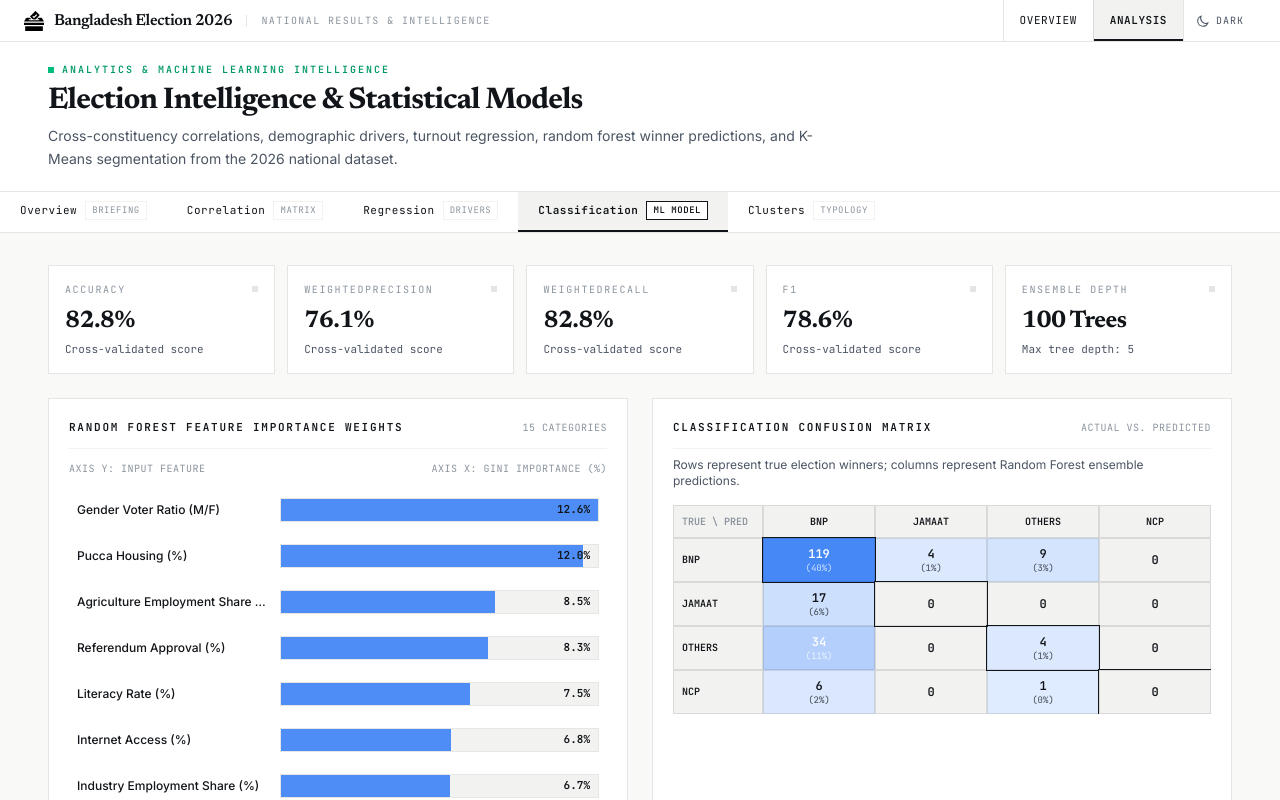
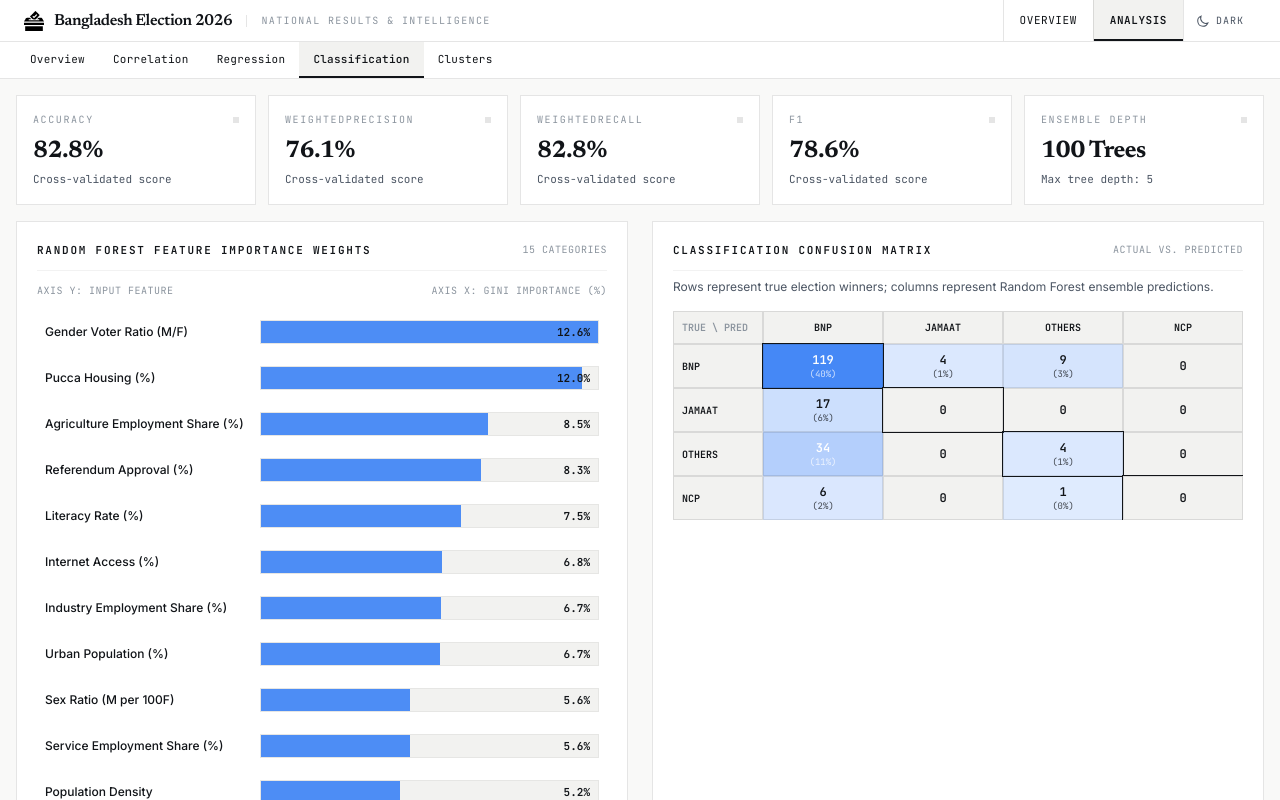
Before and after one commit to minhajshafin/Election-Dashboard, a Next.js app in the folder frontend/: page /analysis/classification in a window 1280 px wide. Shown: the top 800 px of the page. Built offline with nearby package versions, Linux system fonts and the light colour scheme.

Commit message:
Streamline analysis layout: remove page margins/padding and remove tags from nav buttons

```diff
--- a/frontend/app/analysis/classification/page.tsx
+++ b/frontend/app/analysis/classification/page.tsx
@@ -41,7 +41,7 @@ export default async function ClassificationPage() {
   }
 
   return (
-    <main className="space-y-6">
+    <div className="space-y-4">
       {/* Classification Performance Scorecards */}
       <MetricCards
         cards={[
@@ -166,6 +166,6 @@ export default async function ClassificationPage() {
           </p>
         </Panel>
       </section>
-    </main>
+    </div>
   );
 }
--- a/frontend/app/analysis/clusters/page.tsx
+++ b/frontend/app/analysis/clusters/page.tsx
@@ -177,7 +177,7 @@ export default async function ClustersPage() {
     .filter((point): point is NonNullable<typeof point> => point !== null);
 
   return (
-    <main className="space-y-6">
+    <div className="space-y-4">
       {/* 5 Socioeconomic Archetype Dossier Cards */}
       <section className="grid gap-3 sm:grid-cols-2 xl:grid-cols-5">
         {CLUSTER_PROFILES.map((profile) => {
@@ -278,6 +278,6 @@ export default async function ClustersPage() {
           </p>
         </Panel>
       </section>
-    </main>
+    </div>
   );
 }
--- a/frontend/app/analysis/correlation/page.tsx
+++ b/frontend/app/analysis/correlation/page.tsx
@@ -34,7 +34,7 @@ export default async function CorrelationPage() {
   const topNegative = getTopPairs(columns, pearson, "negative", 6);
 
   return (
-    <main className="space-y-6">
+    <div className="space-y-4">
       {/* Interactive Pearson Correlation Heatmap */}
       <section>
         <CorrelationHeatmap
@@ -140,6 +140,6 @@ export default async function CorrelationPage() {
           </p>
         </Panel>
       </section>
-    </main>
+    </div>
   );
 }
--- a/frontend/app/analysis/layout.tsx
+++ b/frontend/app/analysis/layout.tsx
@@ -8,35 +8,15 @@ export default function AnalysisLayout({ children }: { children: ReactNode }) {
     <div className="min-h-screen flex flex-col bg-[var(--bg-canvas)] text-[var(--text-primary)] selection:bg-[var(--text-primary)] selection:text-[var(--bg-canvas)]">
       <PrimaryNav />
 
-      {/* Editorial Intelligence Masthead */}
-      <section className="border-b border-[var(--border)] bg-[var(--bg-surface)] px-4 py-5 sm:px-8 lg:px-12">
-        <div className="max-w-7xl mx-auto">
-          <div className="flex items-center gap-2">
-            <span className="inline-block h-1.5 w-1.5 bg-emerald-500 shrink-0" />
-            <p className="font-mono text-[10px] uppercase tracking-[0.2em] text-emerald-600 dark:text-emerald-400 font-semibold">
-              Analytics &amp; Machine Learning Intelligence
-            </p>
-          </div>
-          <h1 className="mt-1.5 text-2xl sm:text-3xl font-bold tracking-tight text-[var(--text-primary)] font-serif">
-            Election Intelligence &amp; Statistical Models
-          </h1>
-          <p className="mt-1.5 max-w-3xl text-xs sm:text-sm text-[var(--text-secondary)] leading-relaxed font-sans">
-            Cross-constituency correlations, demographic drivers, turnout regression, random forest winner predictions, and K-Means segmentation from the 2026 national dataset.
-          </p>
-        </div>
-      </section>
-
-      {/* Sticky Tab Navigation Ribbon */}
-      <div className="sticky top-[42px] z-40 border-b border-[var(--border)] bg-[var(--bg-surface)]">
-        <div className="max-w-7xl mx-auto">
-          <AnalysisSubNav />
-        </div>
+      {/* Sticky Tab Navigation Ribbon - flush edge to edge */}
+      <div className="sticky top-[42px] z-40 border-b border-[var(--border)] bg-[var(--bg-surface)] px-2 sm:px-4">
+        <AnalysisSubNav />
       </div>
 
-      {/* Main Content Area */}
-      <div className="flex-1 max-w-7xl mx-auto w-full px-4 py-8 sm:px-8 lg:px-12">
+      {/* Full-width Main Content Area */}
+      <main className="flex-1 w-full px-2 sm:px-4 py-3 sm:py-4">
         {children}
-      </div>
+      </main>
     </div>
   );
 }
--- a/frontend/app/analysis/overview/page.tsx
+++ b/frontend/app/analysis/overview/page.tsx
@@ -128,7 +128,7 @@ export default async function AnalysisOverviewPage() {
     Object.entries(summary.seats_by_alliance).sort((left, right) => right[1] - left[1])[0] ?? ["N/A", 0];
 
   return (
-    <main className="space-y-6">
+    <div className="space-y-4">
       {/* Top 5 Headline Metric Bento Cards */}
       <MetricCards
         cards={[
@@ -246,6 +246,6 @@ export default async function AnalysisOverviewPage() {
           </p>
         </Panel>
       </section>
-    </main>
+    </div>
   );
 }
--- a/frontend/app/analysis/regression/page.tsx
+++ b/frontend/app/analysis/regression/page.tsx
@@ -101,7 +101,7 @@ export default async function RegressionPage() {
     .filter((point): point is NonNullable<typeof point> => point !== null);
 
   return (
-    <main className="space-y-6">
+    <div className="space-y-4">
       {/* Model Performance Scorecards */}
       <MetricCards
         cards={[
@@ -155,6 +155,6 @@ export default async function RegressionPage() {
           </p>
         </Panel>
       </section>
-    </main>
+    </div>
   );
 }
--- a/frontend/components/nav/AnalysisSubNav.tsx
+++ b/frontend/components/nav/AnalysisSubNav.tsx
@@ -4,18 +4,18 @@ import Link from "next/link";
 import { usePathname } from "next/navigation";
 
 const ANALYSIS_LINKS = [
-  { href: "/analysis/overview", label: "Overview", badge: "Briefing" },
-  { href: "/analysis/correlation", label: "Correlation", badge: "Matrix" },
-  { href: "/analysis/regression", label: "Regression", badge: "Drivers" },
-  { href: "/analysis/classification", label: "Classification", badge: "ML Model" },
-  { href: "/analysis/clusters", label: "Clusters", badge: "Typology" },
+  { href: "/analysis/overview", label: "Overview" },
+  { href: "/analysis/correlation", label: "Correlation" },
+  { href: "/analysis/regression", label: "Regression" },
+  { href: "/analysis/classification", label: "Classification" },
+  { href: "/analysis/clusters", label: "Clusters" },
 ] as const;
 
 export function AnalysisSubNav() {
   const pathname = usePathname();
 
   return (
-    <nav className="flex h-10 items-center overflow-x-auto no-scrollbar">
+    <nav className="flex h-9 items-center overflow-x-auto no-scrollbar">
       {ANALYSIS_LINKS.map((link) => {
         const isActive = pathname === link.href || pathname.startsWith(`${link.href}/`);
 
@@ -23,22 +23,13 @@ export function AnalysisSubNav() {
           <Link
             key={link.href}
             href={link.href}
-            className={`group flex h-full items-center gap-2 px-4 sm:px-5 font-mono text-[11px] tracking-wider transition-all whitespace-nowrap rounded-none border-b-2 cursor-pointer ${
+            className={`group flex h-9 items-center px-3.5 font-mono text-[11px] tracking-wide transition-colors whitespace-nowrap rounded-none border-b-2 cursor-pointer ${
               isActive
-                ? "border-[var(--text-primary)] text-[var(--text-primary)] font-semibold bg-[var(--bg-subtle)]"
-                : "border-transparent text-[var(--text-muted)] hover:text-[var(--text-primary)] hover:bg-[var(--bg-subtle)]/40"
+                ? "border-[var(--text-primary)] text-[var(--text-primary)] font-medium bg-[var(--bg-subtle)]"
+                : "border-transparent text-[var(--text-muted)] hover:text-[var(--text-primary)]"
             }`}
           >
             <span>{link.label}</span>
-            <span
-              className={`text-[9px] uppercase px-1.5 py-0.5 border transition-colors ${
-                isActive
-                  ? "border-[var(--border-active)] bg-[var(--bg-surface)] text-[var(--text-primary)] font-bold"
-                  : "border-[var(--border-subtle)] text-[var(--text-muted)] group-hover:border-[var(--border)]"
-              }`}
-            >
-              {link.badge}
-            </span>
           </Link>
         );
       })}
```
